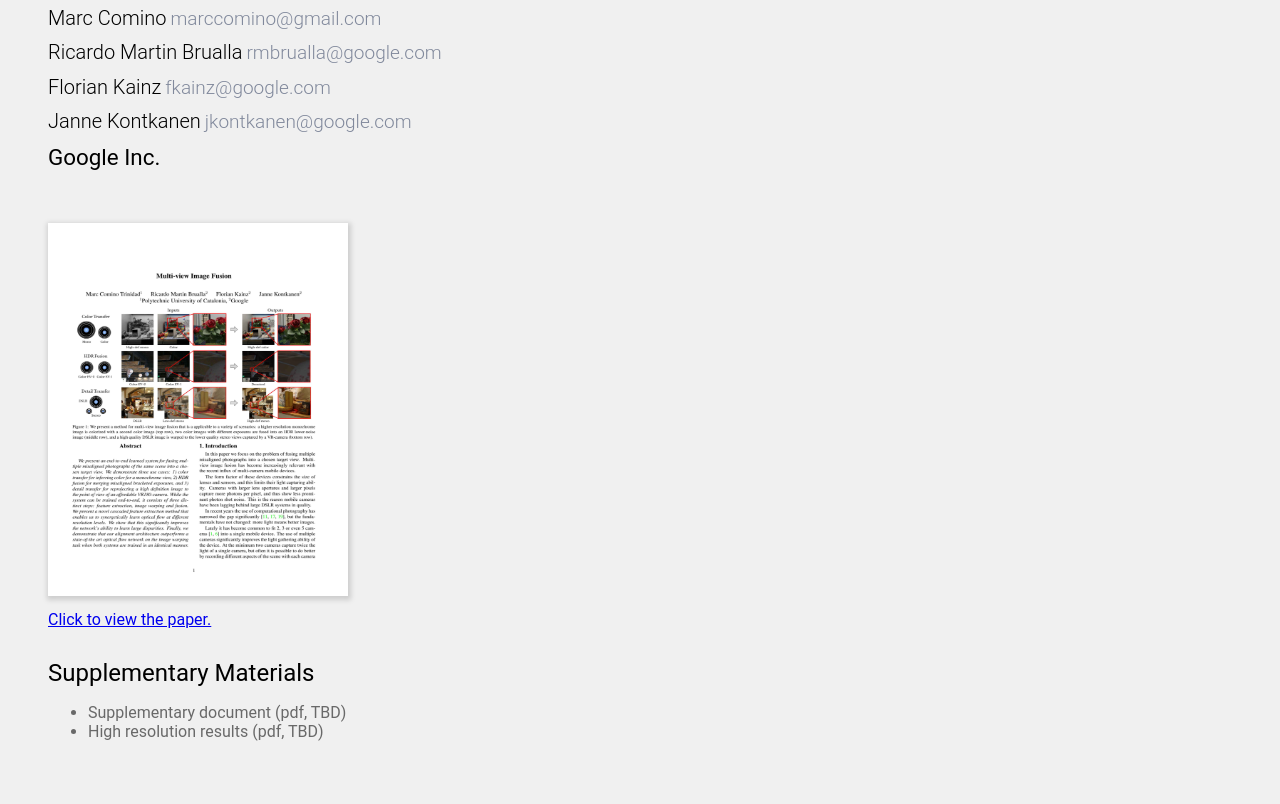
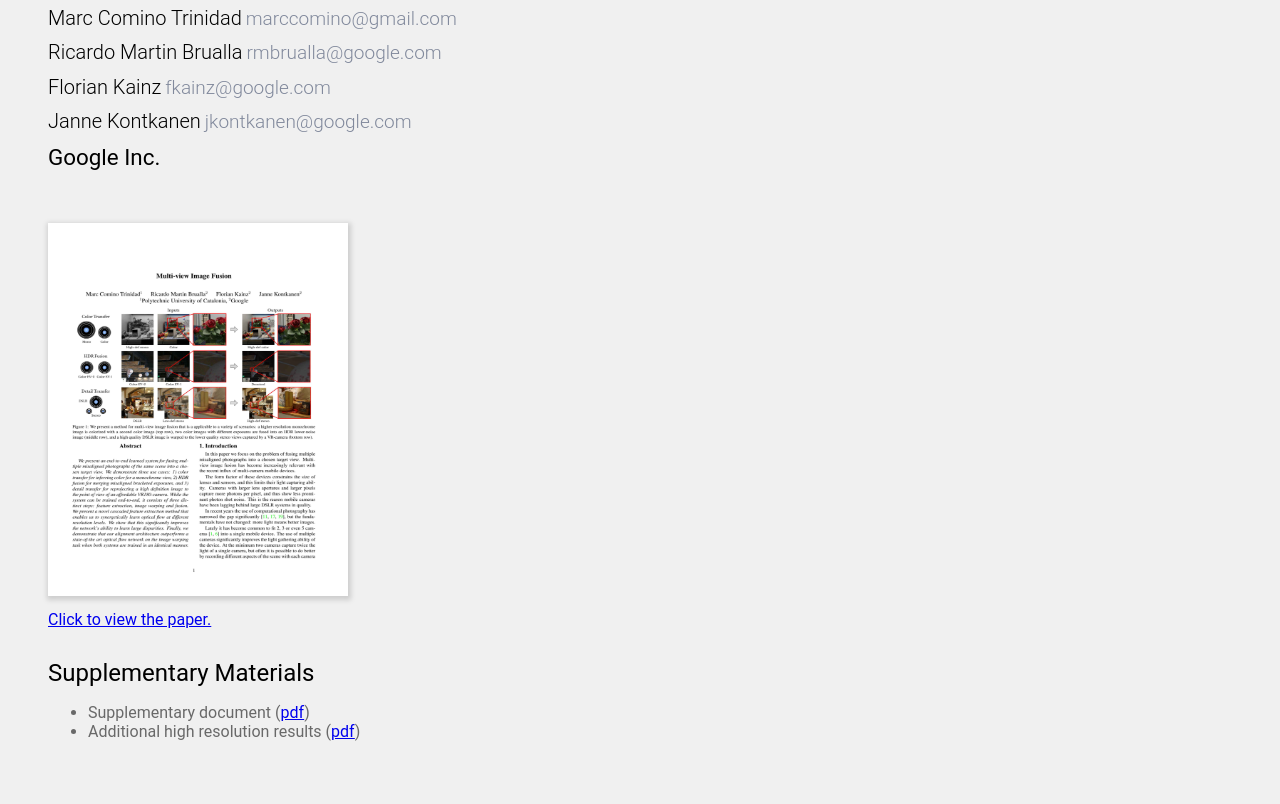
Before and after one commit to augmentedperception/pixelfusion, a plain HTML site: page index.html in a window 1280 px wide. Shown: the part 135-939 px from the top of the page. Drawn offline with Linux system fonts and the light colour scheme.

Commit message:
Added Marc's full name

```diff
--- a/index.html
+++ b/index.html
@@ -147,7 +147,7 @@
 <div class="superhero">
     <div class="title">
         <h1 class="name"><strong>Multi-view Image Fusion</strong><br></h1><br>
-        <h2 class="names">Marc Comino</h2>
+        <h2 class="names">Marc Comino Trinidad</h2>
         <span class="email"><a href = "mailto:marccomino@gmail.com" class="pagelink">marccomino@gmail.com</a></span><br>
 
         <h2 class="names">Ricardo Martin Brualla</h2>
@@ -168,8 +168,8 @@
 
 <div class="main">
 <h2 class="section-title">Supplementary Materials</h2><ul>
-<li>Supplementary document (pdf, TBD)</li>
-<li>High resolution results (pdf, TBD)</li>
+<li>Supplementary document (<a href="pdfs/4176-supp.pdf">pdf</a>)</li>
+<li>Additional high resolution results (<a href="pdfs/4176-supp-images.pdf">pdf</a>)</li>
 </ul>
 </div>
 <div class="footer">
```
